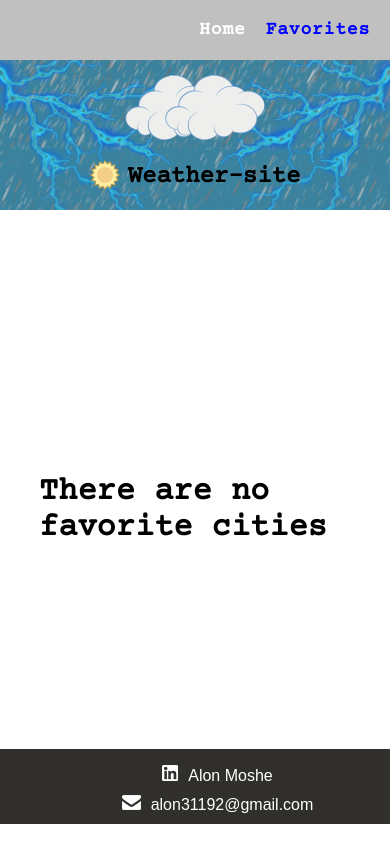
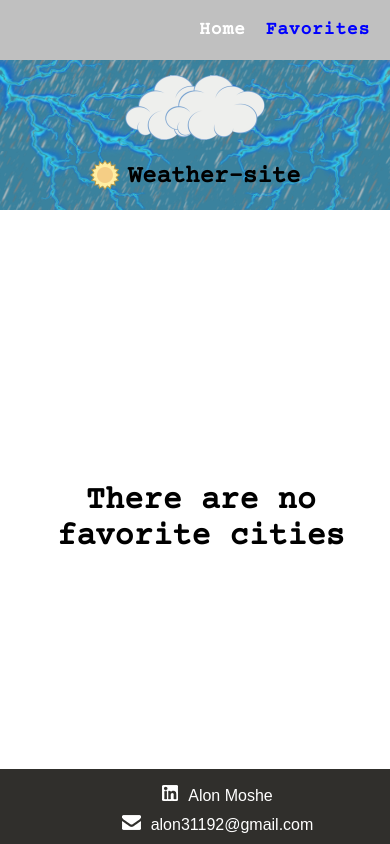
Before and after one commit to alon3192/Alon-Moshe-03-01-2020, an Angular app: page /favorites in a window 390 px wide. Built offline with nearby package versions, Linux system fonts and the light colour scheme.

Commit message:
align message in favorites page

```diff
--- a/src/app/favorites/favorites.component.css
+++ b/src/app/favorites/favorites.component.css
@@ -6,6 +6,7 @@
     justify-content: space-evenly;
     min-height: calc(100vh - 60px - 200px - 45px);
     position: relative;
+    text-align: center;
 }
 
 h1 {
@@ -14,8 +15,11 @@ h1 {
 }
 
 
-@media(max-width : 625px) {
+@media(max-width : 600px) {
     .favorites {
       flex-direction: column;
+      min-height: calc(100vh - 60px - 150px - 75px);
+      padding-left: 3%;
+      padding-right: 3%;
     }
 }
--- a/src/app/footer/footer.component.css
+++ b/src/app/footer/footer.component.css
@@ -83,7 +83,7 @@
 
 
 
-@media(max-width : 58rem) {
+@media(max-width : 600px) {
 
         .footer {
             height: 75px;
```
